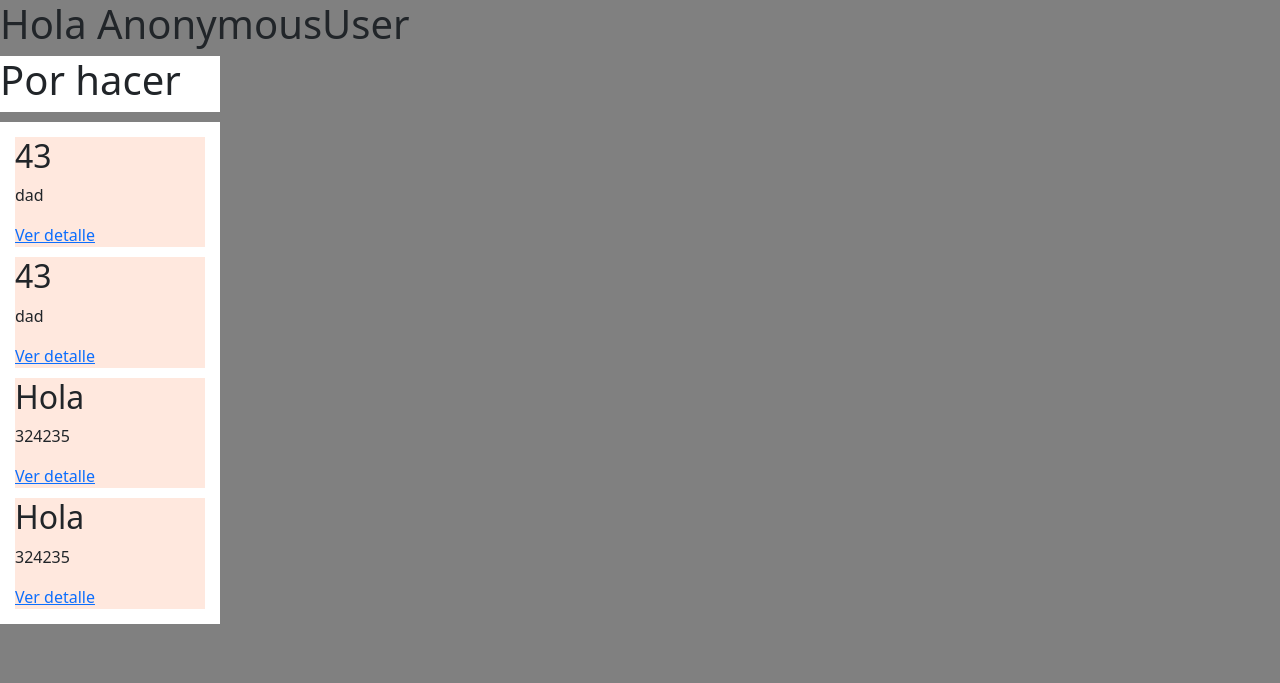
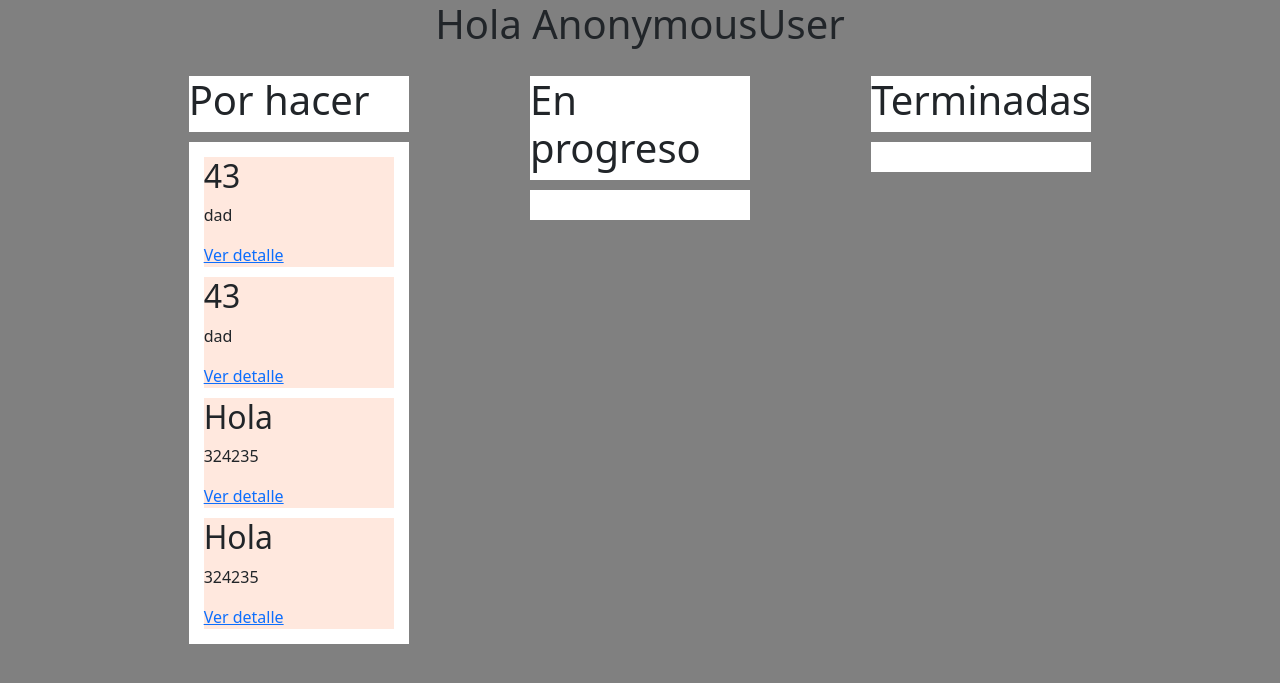
Before and after one commit to NataliaPerez08/proyectoIntermedio, a Django app: page /tablero/ in a window 1280 px wide. Shown: the top 683 px of the page. Run offline with Django 5.2, Linux system fonts and the light colour scheme; data comes from the database, SQL or seed files in the repository.

Commit message:
Se generan todas las columnas

```diff
--- a/columna/templates/columna.html
+++ b/columna/templates/columna.html
@@ -43,7 +43,7 @@
     </style>
 </head>
 <body>
-    <h1>Hola {{request.user}}</h1>
+    <!-- <h1>Hola {{request.user}}</h1> -->
     <div class="columnaContainer flexContainer">
         <div class="tituloColumnaContainer">
             <h1>{{columna.titulo}}</h1>
--- a/tablero/templates/tablero.html
+++ b/tablero/templates/tablero.html
@@ -8,9 +8,38 @@
         body {
             background-color: gray;
         }
+
+        .columnasContainer{
+            width: 80%;
+            height: auto;
+            display: flex;
+            flex-direction: row;
+            justify-content: space-around;
+            align-items: flex-start;
+        }
+
+        .mainContainer{
+
+            width: 100%;
+            height: auto;
+            display: flex;
+            flex-direction: column;
+            justify-content: flex-start;
+            align-items: center;
+            gap: 20px;
+        }
     </style>
 </head>
 <body>
-    {{columna | safe}}
+    <div class="mainContainer">
+        <div class="titleContainer">
+            <h1>Hola {{request.user}}</h1>
+        </div>
+        <div class="columnasContainer">
+            {% for columna in columnas %}
+            {{columna | safe}}
+            {% endfor %}
+        </div>
+    </div>
 </body>
 </html>
--- a/tablero/views.py
+++ b/tablero/views.py
@@ -1,8 +1,14 @@
 from django.shortcuts import render
 from django.http import HttpResponse
 from columna.views import createColumn
+from columna.models import Columna
 
 # Create your views here.
 def index(request):
-    columna = createColumn(request, 1)
-    return render(request, 'tablero.html', {'columna':columna})
+    # Creamos una columna por cada categoria
+    columnas = Columna.objects.all()
+    # Obtenemos la pk de las columnas
+    columna_keys = [columna.pk for columna in columnas]
+    # Generamos cada columna con sus respectivas notas
+    columnas_html = [createColumn(request, pk) for pk in columna_keys]
+    return render(request, 'tablero.html', {'columnas':columnas_html})
```
